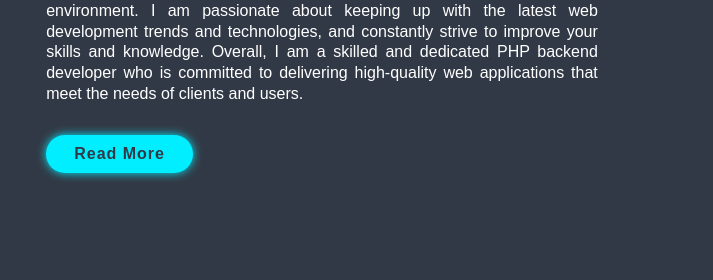
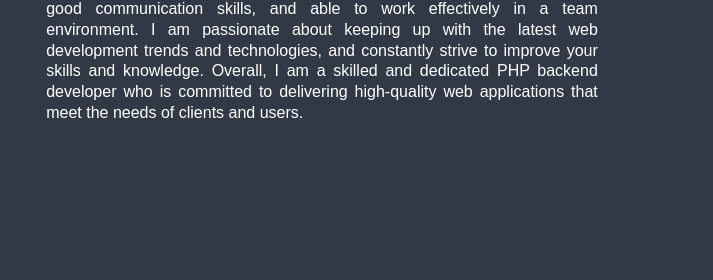
Before and after one commit to OmarSaleh1818/Omar-Abdullah, a plain HTML site: page index.html in a window 1280 px wide. Shown: the part 1320-1600 px from the top of the page, 567-1280 px from the left. Drawn offline with nearby package versions, Linux system fonts and the light colour scheme.

Commit message:
Update index.html

```diff
--- a/index.html
+++ b/index.html
@@ -79,7 +79,7 @@ I have excellent problem-solving abilities, good communication skills, and able
 
 Overall, I am a skilled and dedicated PHP backend developer who is committed to delivering high-quality web applications that meet the needs of clients and users.
             </p>
-            <a href="cv_mahroos.pdf" class="btn">Read More</a>
+<!--             <a href="cv_mahroos.pdf" class="btn">Read More</a> -->
         </div>
 
     </section>
```
